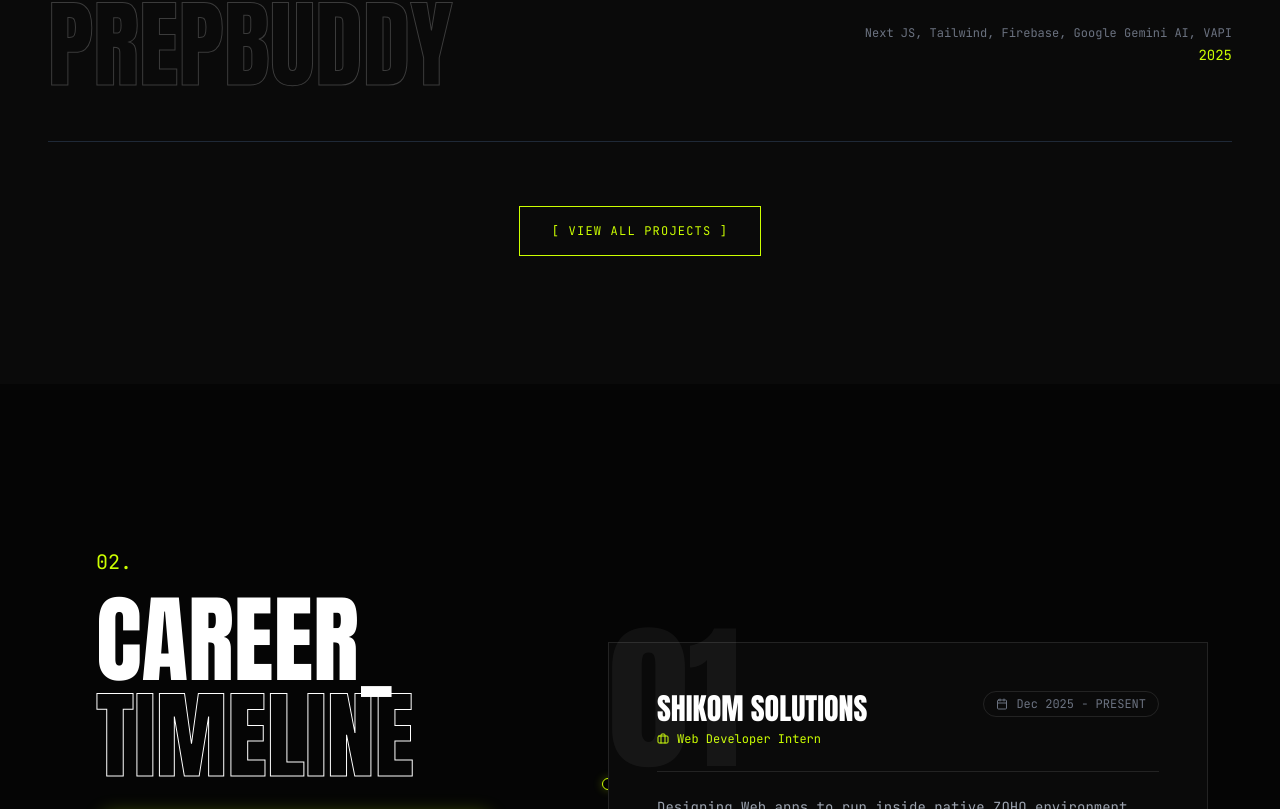
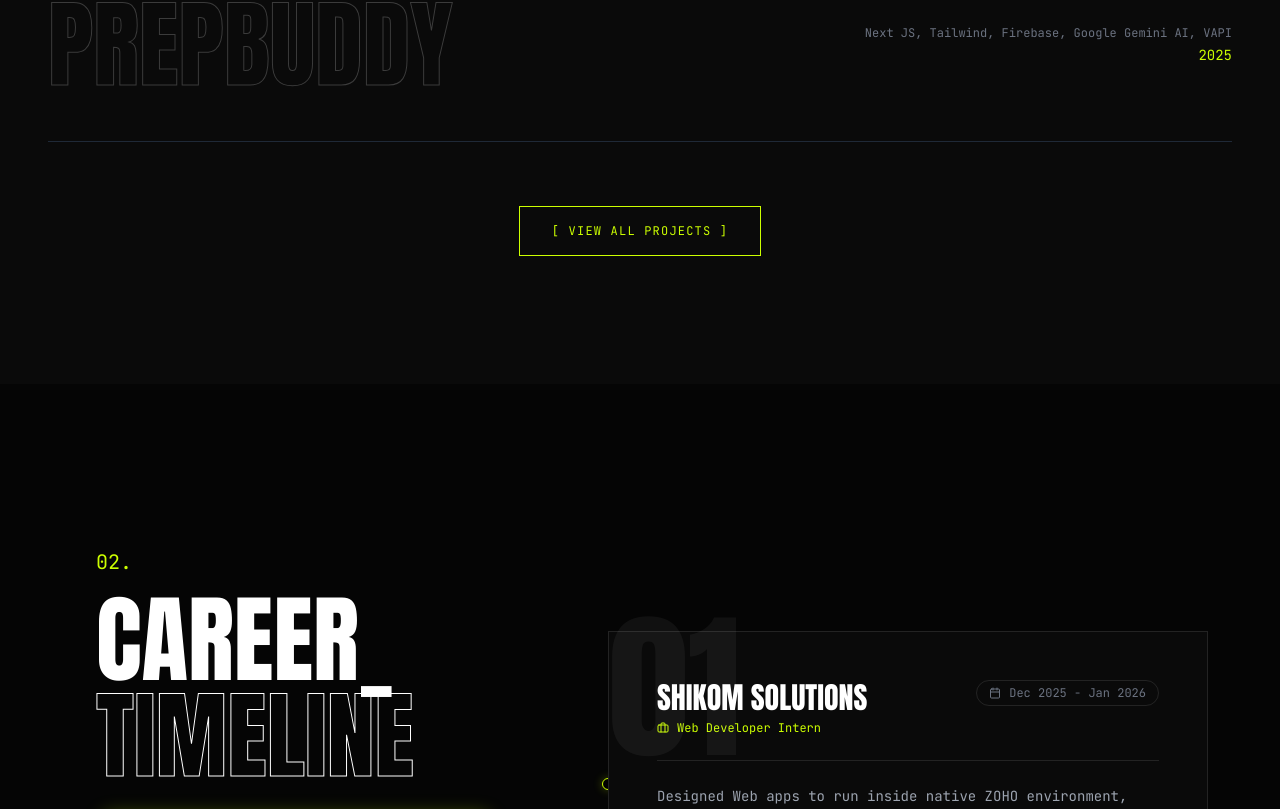
Before and after one commit to AdityaAryan-1408/ProFolio, a Next.js app: page / in a window 1280 px wide. Shown: the part 2632-3441 px from the top of the page. Built offline with nearby package versions, Linux system fonts and the light colour scheme; no server answers.

Commit message:
Updated Experience Section

```diff
--- a/src/components/sections/Experience.tsx
+++ b/src/components/sections/Experience.tsx
@@ -12,8 +12,8 @@ const EXPERIENCES = [
         id: 1,
         role: "Web Developer Intern",
         company: "Shikom Solutions",
-        date: "Dec 2025 - PRESENT",
-        description: "Designing Web apps to run inside native ZOHO environment",
+        date: "Dec 2025 - Jan 2026",
+        description: "Designed Web apps to run inside native ZOHO environment, worked and shipped multiple widgets for Zoho CRM",
         tech: ["JavaScript", "Zoho CRM", "NodeJS",],
         type: "work"
     }
--- a/src/lib/platforms.ts
+++ b/src/lib/platforms.ts
@@ -150,7 +150,7 @@ async function fetchCodeForces_Internal(username: string): Promise<PlatformStats
 async function fetchGFG_Internal(username: string): Promise<PlatformStats | null> {
     if (!username) return null;
 
-    const solved = 385
+    const solved = 389
 
     return {
         platform: "GeeksforGeeks",
```
